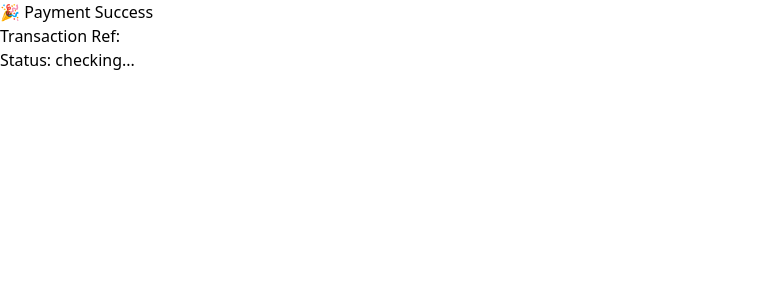
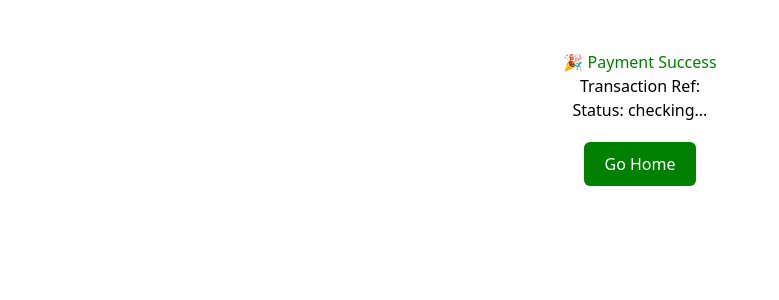
Before and after one commit to DON-CHATHA/salima-ticket, a Next.js app: page /payment/success in a window 1280 px wide. Shown: the top 300 px of the page, without its empty margins (0-779 px from the left). Built offline with nearby package versions, Linux system fonts and the light colour scheme.

Commit message:
success pages and failer

```diff
--- a/app/payment/failed/page.js
+++ b/app/payment/failed/page.js
@@ -1,3 +1,6 @@
+"use client";
+
+export const dynamic = "force-dynamic";
 
 import { useEffect, useState } from "react";
 import { useSearchParams } from "next/navigation";
@@ -22,7 +25,7 @@ export default function FailedPage() {
       <p>Transaction Ref: {tx_ref}</p>
       <p>Status: {status}</p>
       <button
-        onClick={() => window.location.href = "/"}
+        onClick={() => (window.location.href = "/")}
         style={{
           marginTop: "20px",
           padding: "10px 20px",
@@ -30,7 +33,7 @@ export default function FailedPage() {
           background: "red",
           color: "white",
           cursor: "pointer",
-          borderRadius: "6px"
+          borderRadius: "6px",
         }}
       >
         Try Again
--- a/app/payment/success/page.js
+++ b/app/payment/success/page.js
@@ -1,3 +1,6 @@
+"use client";
+
+export const dynamic = "force-dynamic";
 
 import { useEffect, useState } from "react";
 import { useSearchParams } from "next/navigation";
@@ -17,10 +20,24 @@ export default function SuccessPage() {
   }, [tx_ref]);
 
   return (
-    <div>
-      <h1>🎉 Payment Success</h1>
+    <div style={{ textAlign: "center", marginTop: "50px" }}>
+      <h1 style={{ color: "green" }}>🎉 Payment Success</h1>
       <p>Transaction Ref: {tx_ref}</p>
       <p>Status: {status}</p>
+      <button
+        onClick={() => (window.location.href = "/")}
+        style={{
+          marginTop: "20px",
+          padding: "10px 20px",
+          border: "none",
+          background: "green",
+          color: "white",
+          cursor: "pointer",
+          borderRadius: "6px",
+        }}
+      >
+        Go Home
+      </button>
     </div>
   );
 }
```
